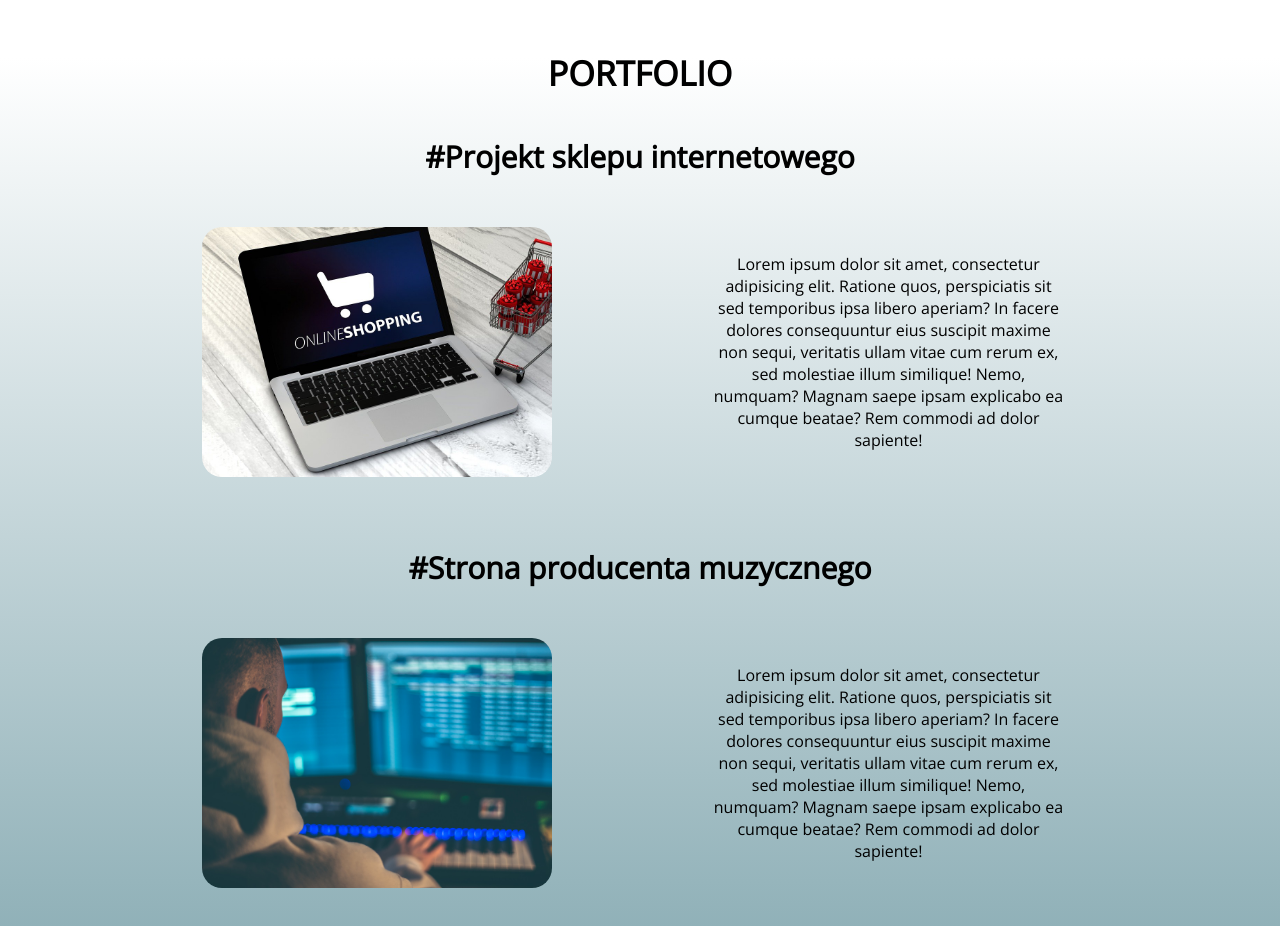
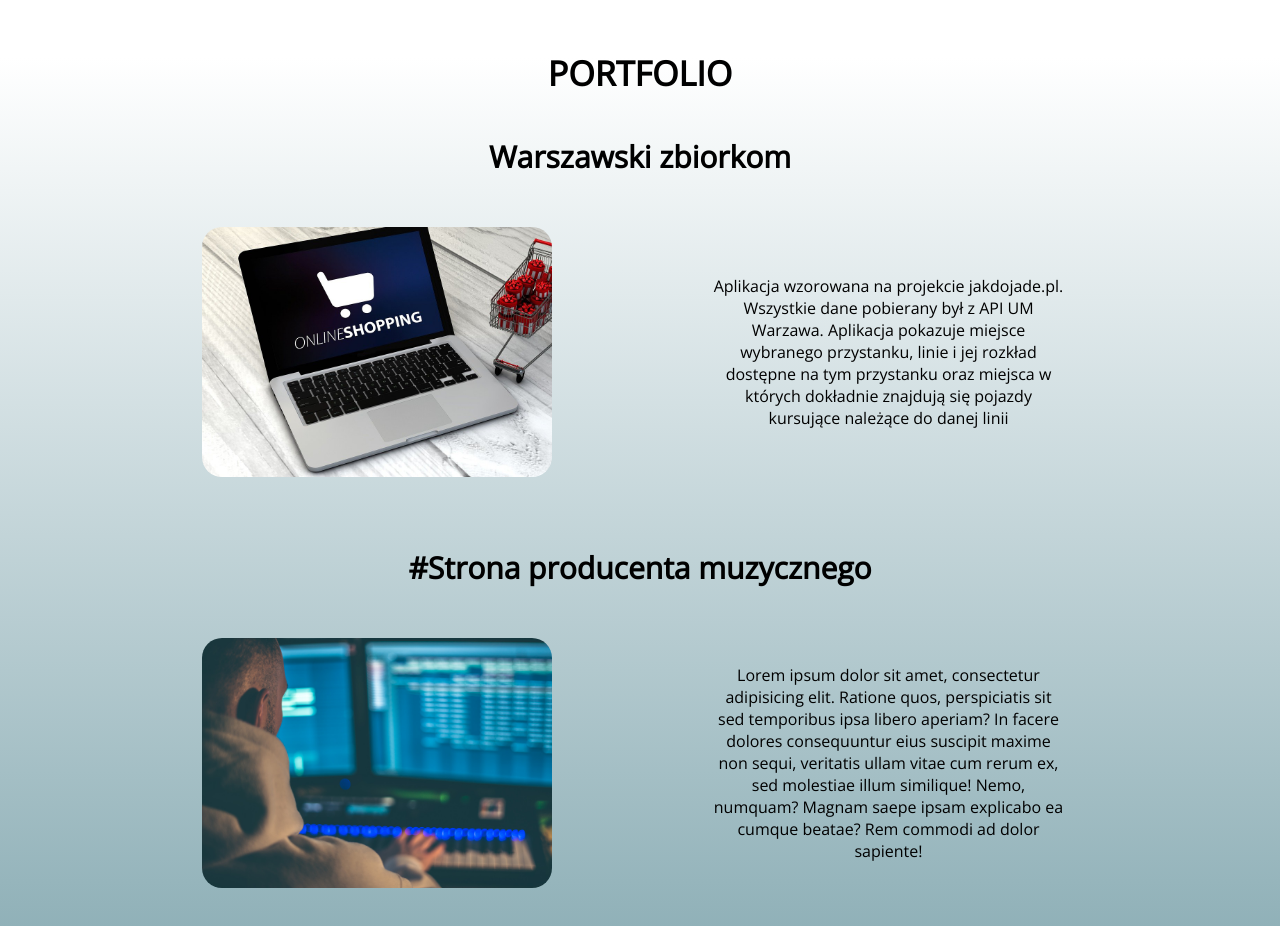
Before and after one commit to EsDawid/CodersCamp---portfolio, a plain HTML site: page index.html in a window 1280 px wide. Shown: the part 2860-3786 px from the top of the page. Drawn offline with nearby package versions, Linux system fonts and the light colour scheme.

Commit message:
ADD FIRST PROJECT IN JS

```diff
--- a/index.html
+++ b/index.html
@@ -92,16 +92,12 @@
         </section>
         <section class="portfolio" id="portfolio">
             <h2>portfolio</h2>
-            <h3><a href="#">#Projekt sklepu internetowego</a></h3>
+            <h3><a href="https://hubertlegec.github.io/CodersCamp2020_WarszawskiZbiorKom/">Warszawski zbiorkom</a></h3>
             <div class="shoppingPage projectDescription">
                 <div class="shoppingPageImage projectImage"></div>
-                <p>Lorem ipsum dolor sit amet, consectetur adipisicing elit. Ratione quos, perspiciatis sit sed
-                    temporibus ipsa libero aperiam? In facere dolores consequuntur eius suscipit maxime non
-                    sequi,
-                    veritatis ullam vitae cum rerum ex, sed molestiae illum similique! Nemo, numquam? Magnam
-                    saepe
-                    ipsam
-                    explicabo ea cumque beatae? Rem commodi ad dolor sapiente!</p>
+                <p>Aplikacja wzorowana na projekcie jakdojade.pl. Wszystkie dane pobierany był z API UM Warzawa.
+                    Aplikacja pokazuje miejsce wybranego przystanku, linie i jej rozkład dostępne na tym przystanku oraz
+                    miejsca w których dokładnie znajdują się pojazdy kursujące należące do danej linii</p>
             </div>
             <h3><a href="#">#Strona producenta muzycznego</a></h3>
             <div class="musicPage projectDescription">
```
